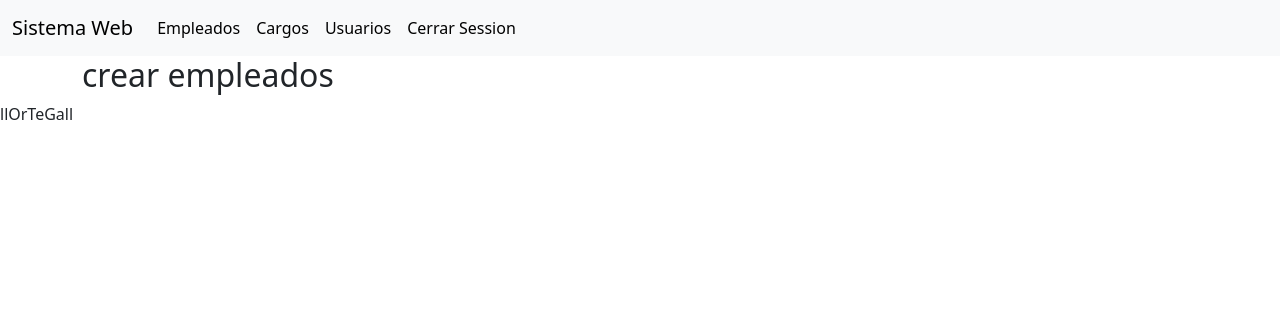
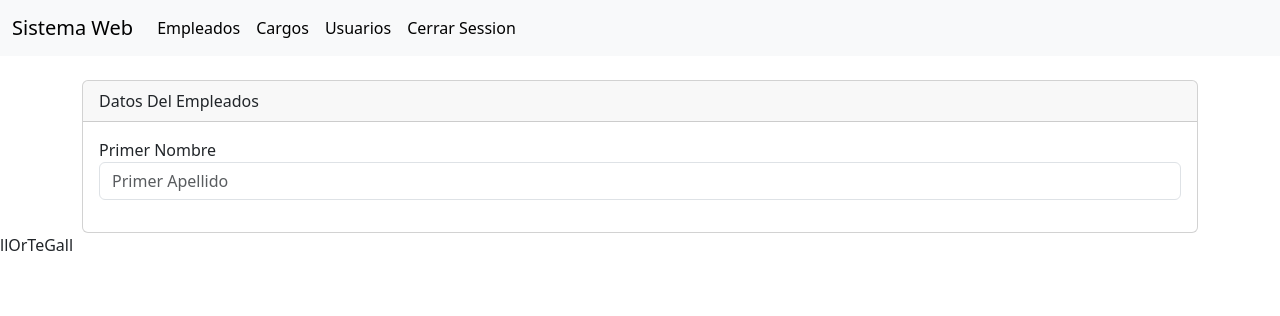
Before and after one commit to llOrtegall/next-app-ortega, a PHP site: page /app/modules/empleados/crear.php in a window 1280 px wide. Shown: the top 316 px of the page. Run offline with PHP 8.4, Linux system fonts and the light colour scheme.

Commit message:
forms creado

```diff
--- a/modules/empleados/crear.php
+++ b/modules/empleados/crear.php
@@ -1,7 +1,23 @@
 <!-- //* Aqui Esta El Header -->
 <?php include('../../templates/header.php'); ?>
 
-<h2>crear empleados</h2>
+<br />
+
+<div class="card">
+    <div class="card-header">
+        Datos Del Empleados
+    </div>
+    <div class="card-body">
+        <form action="" method="post" enctype="multipart/form-data">
+
+            <div class="mb-3">
+                <label" class="form-label">Primer Nombre</label>
+                    <input type="text" class="form-control" name="primernombre" id="primernombre" placeholder="Primer Apellido">
+            </div>
+
+        </form>
+    </div>
+</div>
 
 <!-- //* Aqui Esta El Footer -->
 <?php include('../../templates/footer.php'); ?>
```
